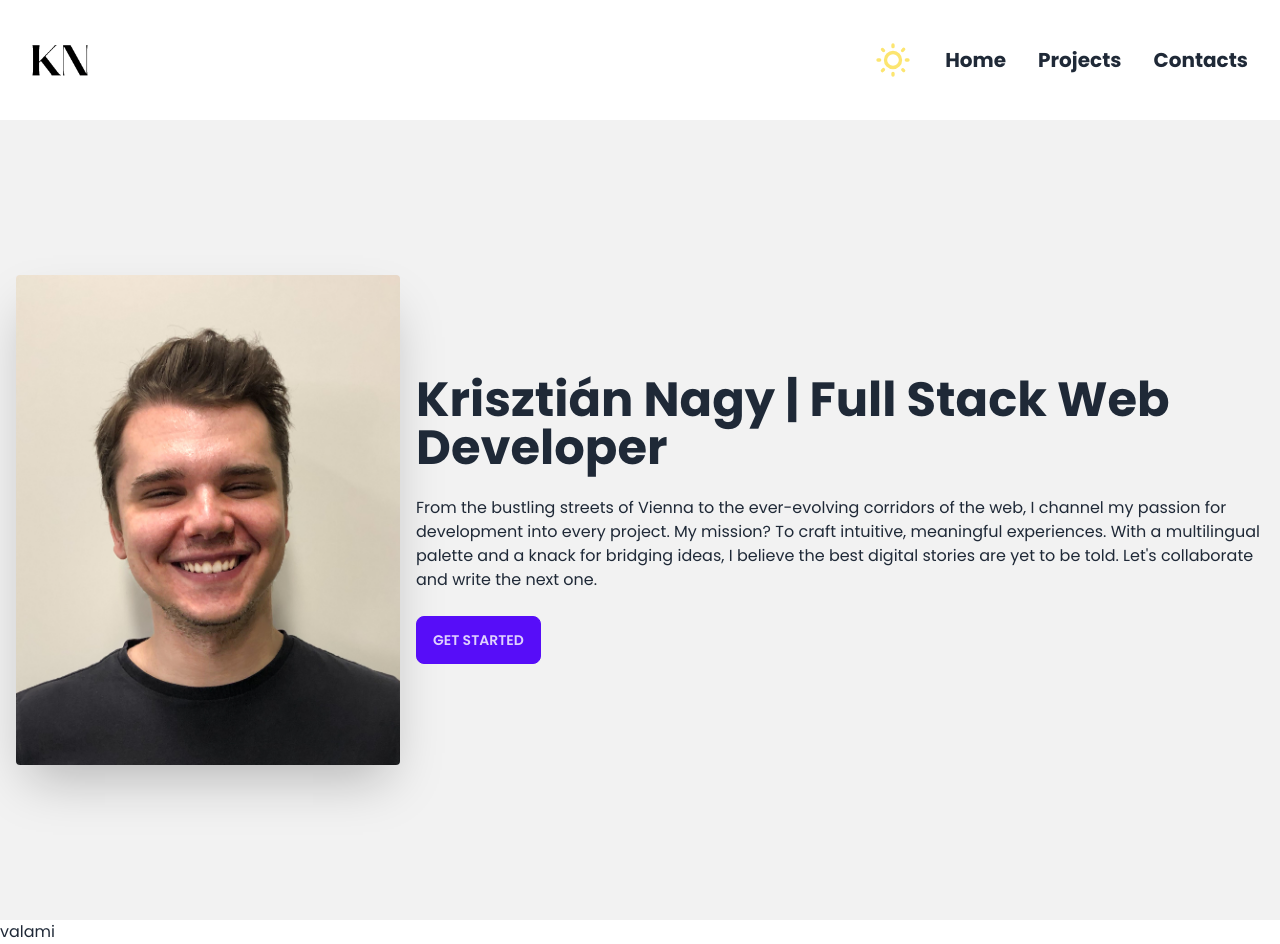
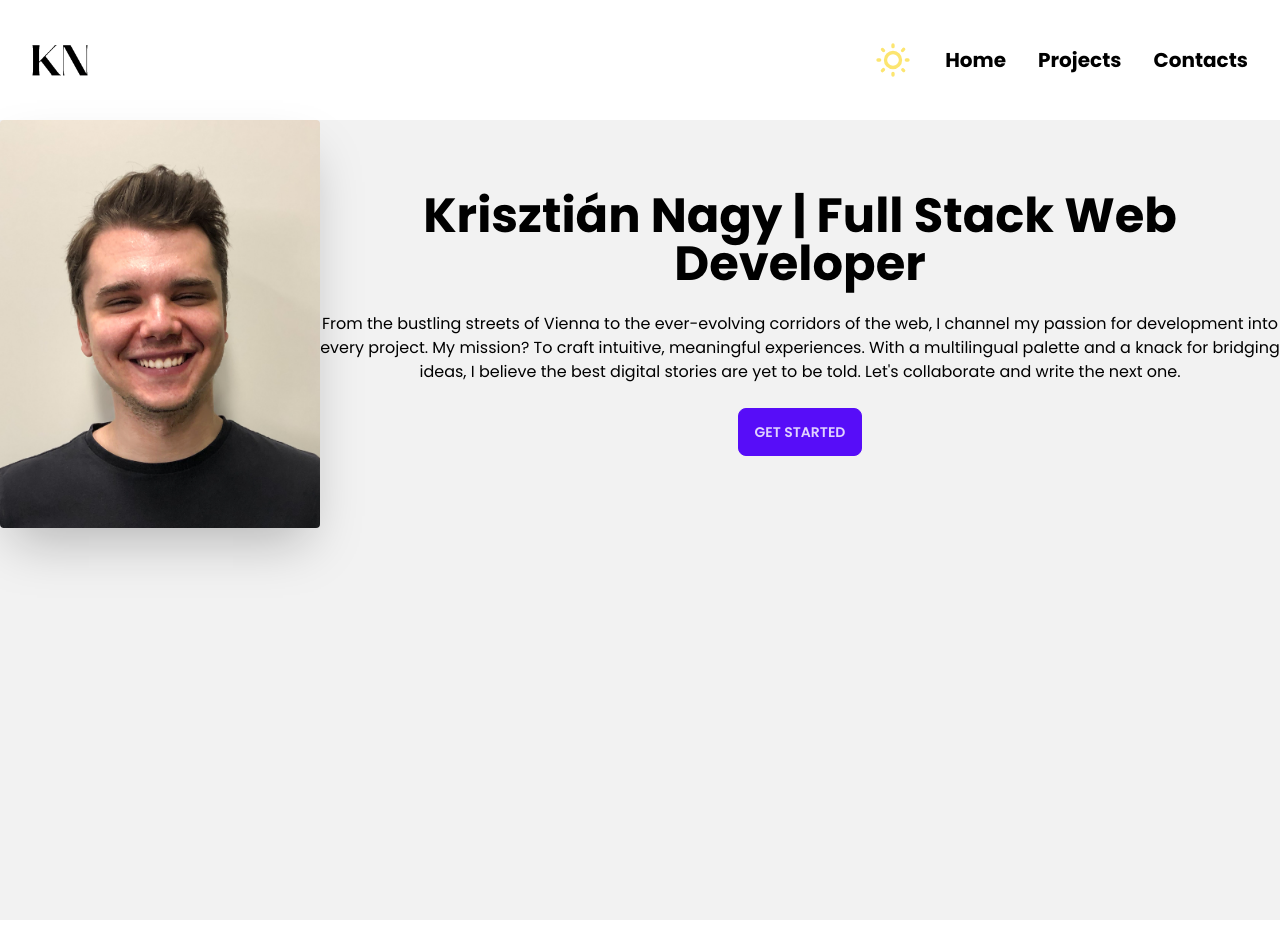
Before and after one commit to krisszcode/portfolio, a Next.js app in the folder frontend/: page / in a window 1280 px wide. After the commit the page ends 920 px from the top, so only its background shows below. Built offline with nearby package versions, Linux system fonts and the light colour scheme.

Commit message:
ADD: styling

```diff
--- a/frontend/src/app/components/Footer.tsx
+++ b/frontend/src/app/components/Footer.tsx
@@ -2,7 +2,7 @@ import React from 'react';
 
 const Footer = () =>  {
     return (
-        <div>valami
+        <div>
         </div>
     );
 }
--- a/frontend/src/app/components/Navbar.tsx
+++ b/frontend/src/app/components/Navbar.tsx
@@ -1,21 +1,27 @@
-import React from 'react';
-import ThemeSwitcher from './ThemeSwitcher';
-import Logo from './Logo';
+import React from "react";
+import ThemeSwitcher from "./ThemeSwitcher";
+import Logo from "./Logo";
 
 const Navbar = () => {
-    return (
-        <nav className='flex justify-between items-center'>
-            <Logo/>
-            <div className='flex text-xl font-bold items-center'>
-                <ThemeSwitcher/>
-                <div className='flex space-x-8 mr-8'>
-                    <p>Home</p>
-                    <p>Projects</p>
-                    <p>Contacts</p>
-                </div>
-            </div>
-        </nav>
-    );
-}
+  return (
+    <nav className="flex justify-between items-center">
+      <Logo />
+      <div className="flex text-xl font-bold items-center">
+        <ThemeSwitcher />
+        <div className="flex space-x-8 mr-8">
+          <button className="relative hover:after:absolute after:bg-slate-700 dark:after:bg-white after:blur after:z-0 after:inset-0 after:bottom-2 after:top-3">
+            <p className="z-10">Home</p>
+          </button>
+          <button className="relative hover:after:absolute after:bg-slate-700 dark:after:bg-white after:blur after:z-0 after:inset-0 after:bottom-2 after:top-3">
+            <p className="z-10  sm:block hidden">Projects</p>
+          </button>
+          <button className="relative hover:after:absolute after:bg-slate-700 dark:after:bg-white after:blur after:z-0 after:inset-0 after:bottom-2 after:top-3">
+            <p className="z-10 sm:block hidden" >Contacts</p>
+          </button>
+        </div>
+      </div>
+    </nav>
+  );
+};
 
 export default Navbar;
--- a/frontend/src/app/components/ThemeSwitcher.tsx
+++ b/frontend/src/app/components/ThemeSwitcher.tsx
@@ -13,6 +13,13 @@ const ThemeSwitcher = () => {
     if (resolvedTheme) {
       setHasMounted(true);
     }
+
+    if (resolvedTheme === 'dark') {
+      document.body.classList.add('dark');
+    } else {
+      document.body.classList.remove('dark');
+    }
+
   }, [resolvedTheme]);
 
   if (!hasMounted) return null;
--- a/frontend/src/app/globals.css
+++ b/frontend/src/app/globals.css
@@ -72,6 +72,7 @@
 
     body {
       @apply p-0 m-0 w-full h-full font-normal;
+      color:black;
     }
 
     [data-theme='dark'],
@@ -83,8 +84,4 @@
     h1, h2, h3, h4, h5, h6 {
       @apply m-0 p-0;
     }
-
-    p {
-      @apply m-0 p-0;
-    }
 }
--- a/frontend/src/app/page.tsx
+++ b/frontend/src/app/page.tsx
@@ -3,16 +3,16 @@ import Layout from "@components/DefaultLayout";
 function Home() {
   return (
     <Layout>
-      <div className="hero min-h-screen bg-base-200">
-        <div className="hero-content flex-col lg:flex-row">
-          <img src="/heroImage.jpg" className="max-w-sm rounded shadow-2xl" />
+      <section className="min-h-screen bg-base-200">
+        <div className="p-0 flex sm:flex-row flex-col justify-center text-center align-middle items-center container mx-auto">
+          <img src="/heroImage.jpg" className="max-w-xs rounded shadow-2xl" />
           <div>
             <h1 className="text-5xl font-bold">Krisztián Nagy | Full Stack Web Developer</h1>
             <p className="py-6">From the bustling streets of Vienna to the ever-evolving corridors of the web, I channel my passion for development into every project. My mission? To craft intuitive, meaningful experiences. With a multilingual palette and a knack for bridging ideas, I believe the best digital stories are yet to be told. Let's collaborate and write the next one.</p>
             <button className="btn btn-primary">Get Started</button>
           </div>
         </div>
-      </div>
+      </section>
     </Layout>
   );
 }
--- a/frontend/src/app/pages/_app.tsx
+++ /dev/null
@@ -1,13 +0,0 @@
-import DefaultLayout from '@components/DefaultLayout';
-
-const MyApp = ({ Component, pageProps }) => {
-  const Layout = Component.Layout || DefaultLayout;
-
-  return (
-    <Layout>
-      <Component {...pageProps} />
-    </Layout>
-  );
-}
-
-export default MyApp;
--- /dev/null
+++ b/frontend/src/app/projects/page.tsx
@@ -0,0 +1,11 @@
+import Layout from "@components/DefaultLayout";
+
+function Projects() {
+  return (
+    <Layout>
+      Projects
+    </Layout>
+  );
+}
+
+export default Projects;
--- a/frontend/tsconfig.json
+++ b/frontend/tsconfig.json
@@ -42,7 +42,7 @@
     "**/*.ts",
     "**/*.tsx",
     ".next/types/**/*.ts"
-  ],
+, "src/app/pages/projects.js"  ],
   "exclude": [
     "node_modules"
   ]
```
Also changed, not shown: frontend/src/app/components/DefaultLayout.tsx (+0 -9 lines), 1 other file (tests, documents, lock files or other folders).
